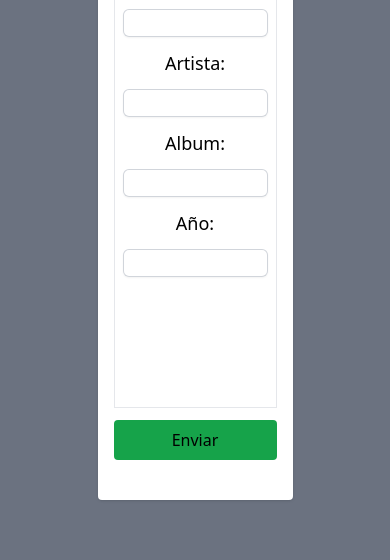
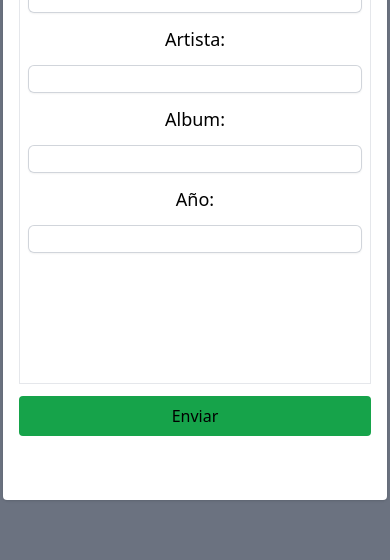
Before and after one commit to iaw-2024/JulianAlconcher-1-html-css, a plain HTML site: page formulario/tailwindcss/formularioTailwind.html in a window 390 px wide. Shown: the part 284-844 px from the top of the page. Drawn offline with nearby package versions, Linux system fonts and the light colour scheme.

Commit message:
Fix responsive in Tailwind

```diff
--- a/formulario/tailwindcss/formularioTailwind.html
+++ b/formulario/tailwindcss/formularioTailwind.html
@@ -7,8 +7,8 @@
   <script src="https://cdn.tailwindcss.com"></script>
   <link href="https://cdn.jsdelivr.net/npm/tailwindcss@2.1.2/dist/tailwind.min.css" rel="stylesheet">
 </head>
-<body class="flex justify-center items-center h-screen bg-gray-100 bg-gray-500  ">
-    <div class="contenedor bg-white w-6/12 h-5/6 p-4 mt-5 shadow bg-body min-h-96 rounded bg-secondary-subtle ">
+<body class="flex justify-center items-center h-screen bg-gray-100 bg-gray-500 min-w-96 ">
+    <div class="contenedor bg-white w-6/12 h-5/6 p-4 mt-5 shadow bg-body min-h-96 rounded bg-secondary-subtle  min-w-96 ">
         <div class= "menu justify-center items-center text-center bg-gray-100 ">
             <a href="/Ejercicio Tecnico 1/JulianAlconcher-1-html-css/listado/tailwindcss/listadoTailwind.html" > Ir al listado</a>
             <a href="/Ejercicio Tecnico 1/JulianAlconcher-1-html-css/formulario/tailwindcss/formularioTailwind.html" >Ir al formulario</a>
```
Also changed, not shown: listado/tailwindcss/listadoTailwind.html (+2 -2 lines).
